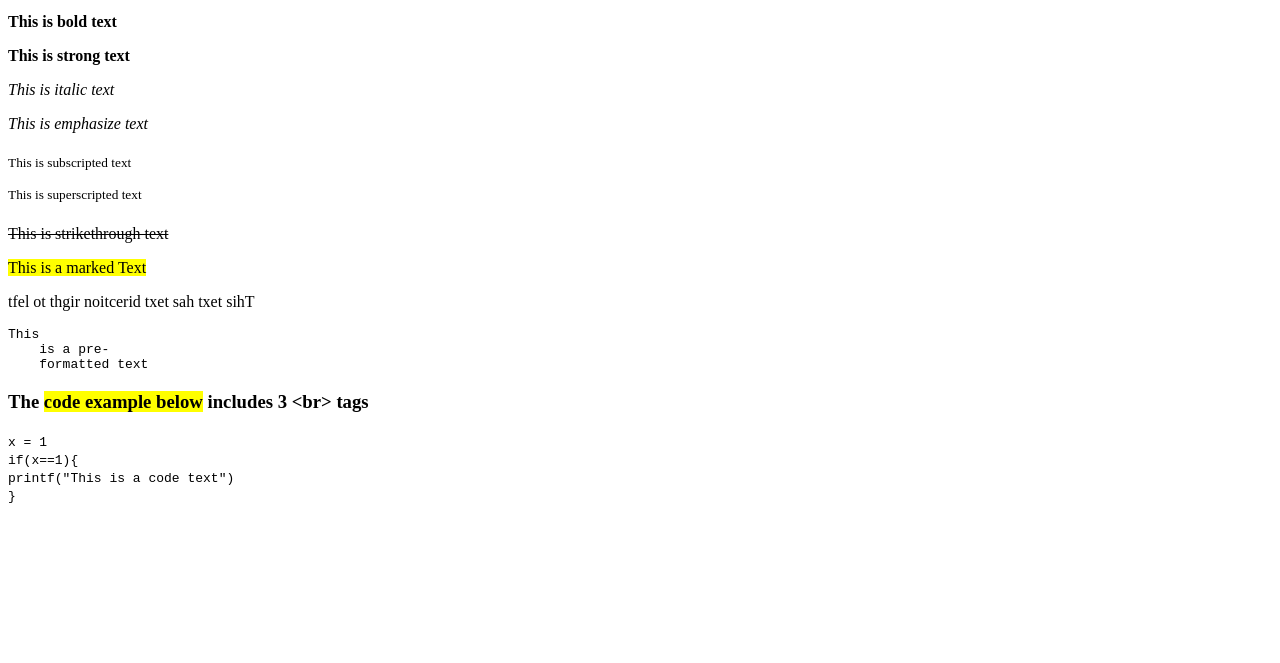
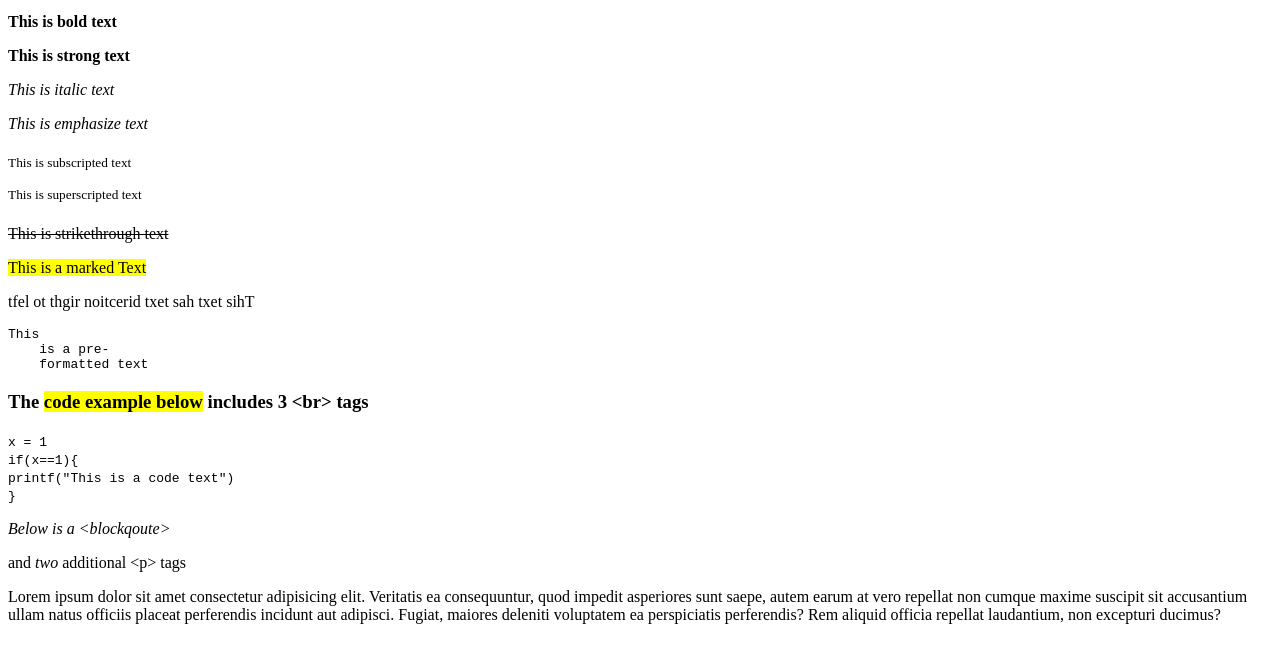
Before and after one commit to Ragenti/FE16-HTML-DAY1-Schiefer-Aigner, a plain HTML site: page Peter Aigner/Basic/Excercise 2/index.html in a window 1280 px wide. Shown: the part 127-790 px from the top of the page. Drawn offline with Linux system fonts and the light colour scheme.

Commit message:
Add formatting blockqoute

```diff
--- a/Peter Aigner/Basic/Excercise 2/index.html
+++ b/Peter Aigner/Basic/Excercise 2/index.html
@@ -38,6 +38,11 @@
         printf("This is a code text")<br>
     }
 </code></p>
+<p>
+    <p><i>Below is a &lt;blockqoute&gt;</i></p>
+    <p> and <i>two</i> additional &lt;p&gt; tags</p>
+    <blockqoute>Lorem ipsum dolor sit amet consectetur adipisicing elit. Veritatis ea consequuntur, quod impedit asperiores sunt saepe, autem earum at vero repellat non cumque maxime suscipit sit accusantium ullam natus officiis placeat perferendis incidunt aut adipisci. Fugiat, maiores deleniti voluptatem ea perspiciatis perferendis? Rem aliquid officia repellat laudantium, non excepturi ducimus?</blockqoute>
+</p>
 
 </body>
 
```
